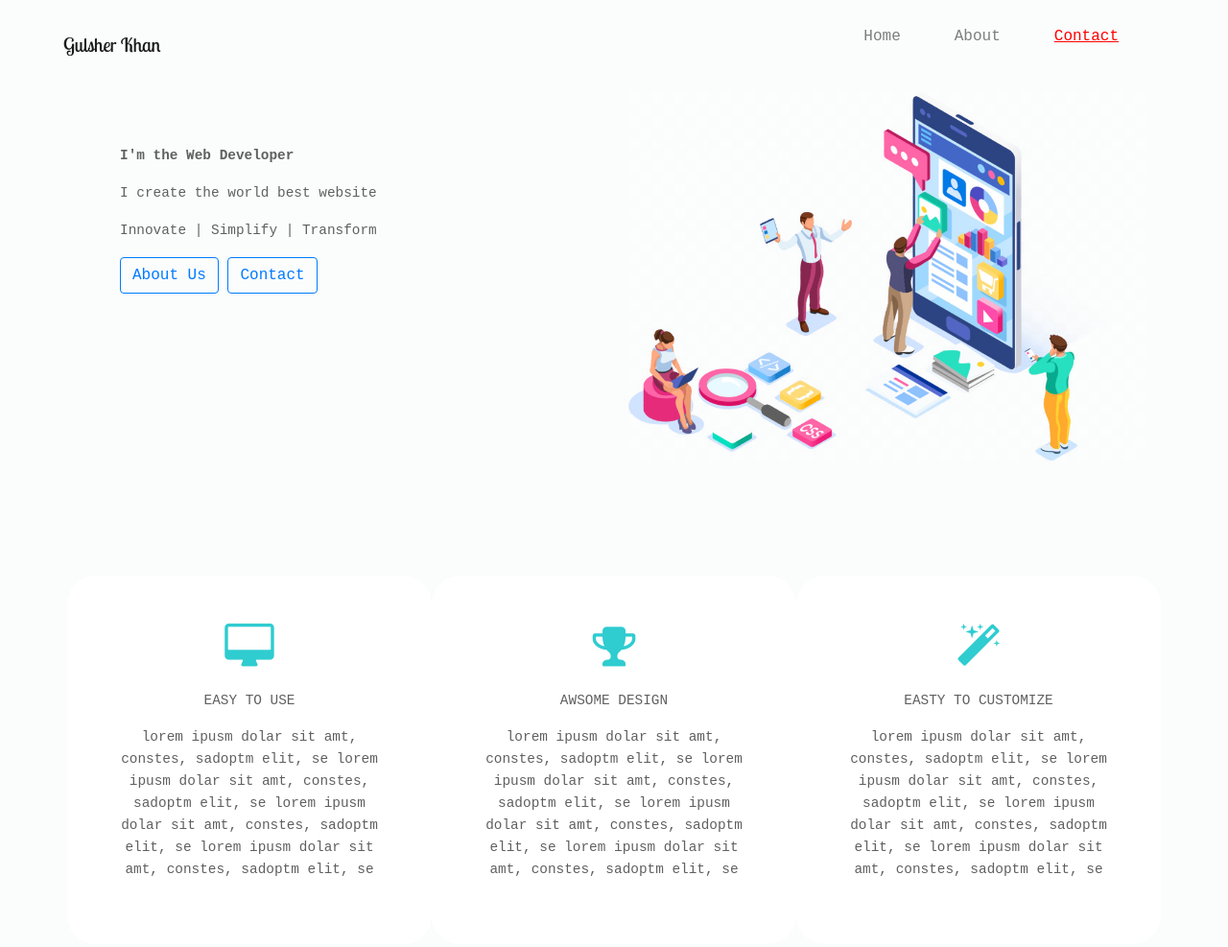
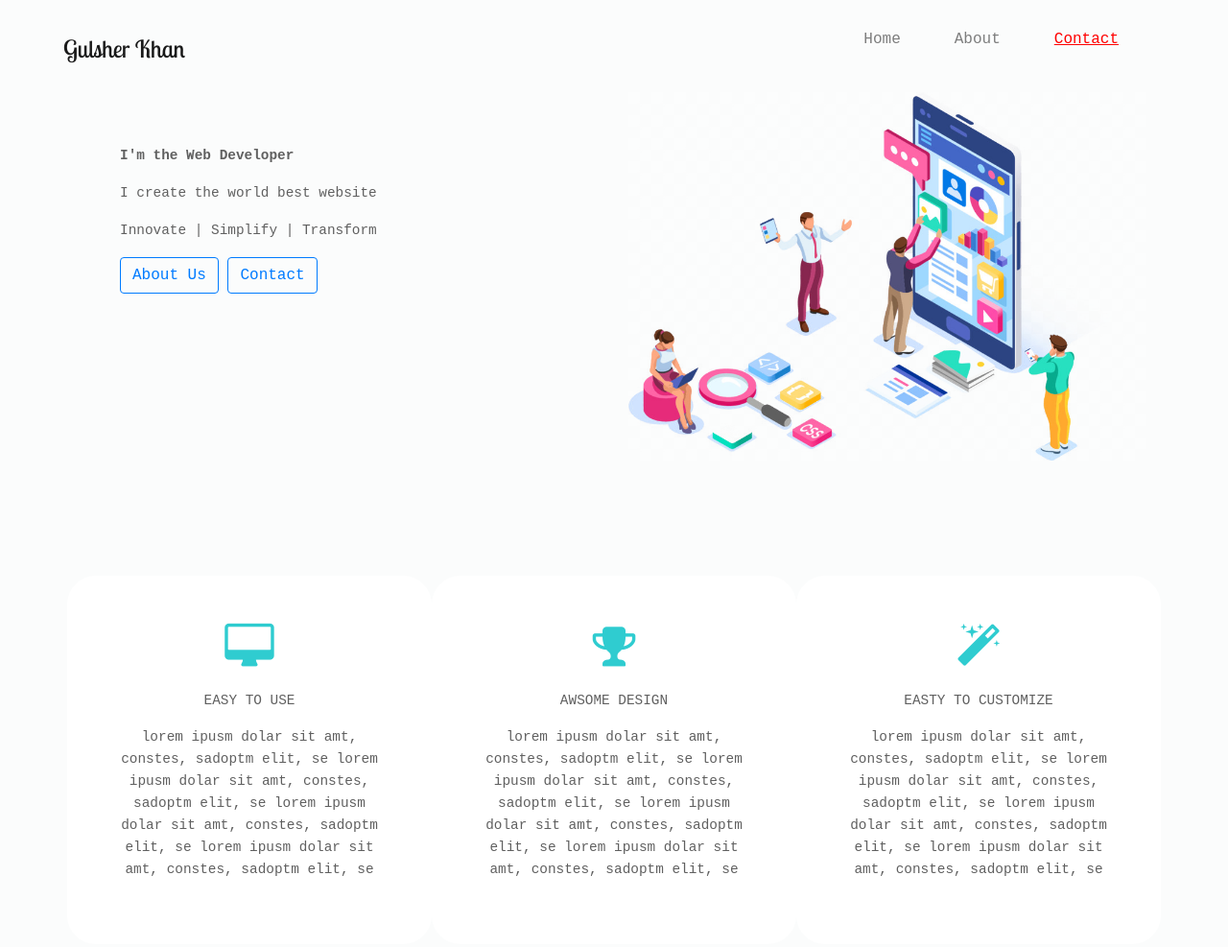
Before and after one commit to gulsher7/portfolio, a plain HTML site: page index.html in a window 1280 px wide. Shown: the top 987 px of the page at 96% size. Drawn offline with nearby package versions, Linux system fonts and the light colour scheme.

Commit message:
font changed

```diff
--- a/index.html
+++ b/index.html
@@ -17,7 +17,7 @@
 
 <!-- ******************************* Header Part Start *********************************************** -->
 <nav class="navbar navbar-expand-lg navbar-light fixed-top" style="background-color:#FBFCFC ">
-	  <a class="navbar-brand pt-4" href="#" style="margin-left: 50px; font-family: 'Lobster Two', cursive;">Gulsher Khan</a>
+	  <a class="navbar-brand pt-4" href="#" style="margin-left: 50px; font-family: 'Lobster Two', cursive; font-size: 25px;">Gulsher Khan</a>
   <button class="navbar-toggler" type="button" data-toggle="collapse" data-target="#navbarNavAltMarkup" aria-controls="navbarNavAltMarkup" aria-expanded="false" aria-label="Toggle navigation">
     <span class="navbar-toggler-icon"></span>
   </button>
```
